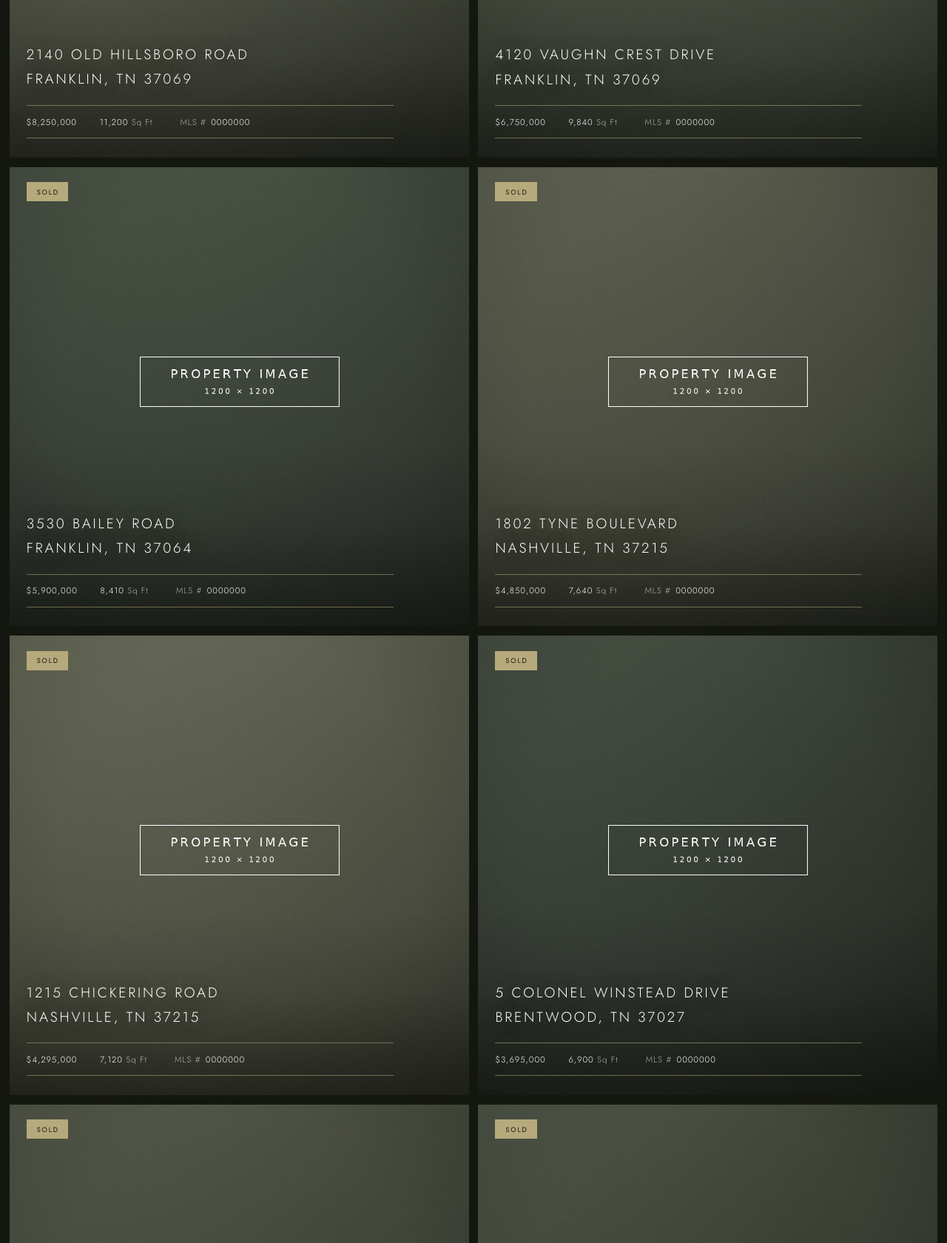
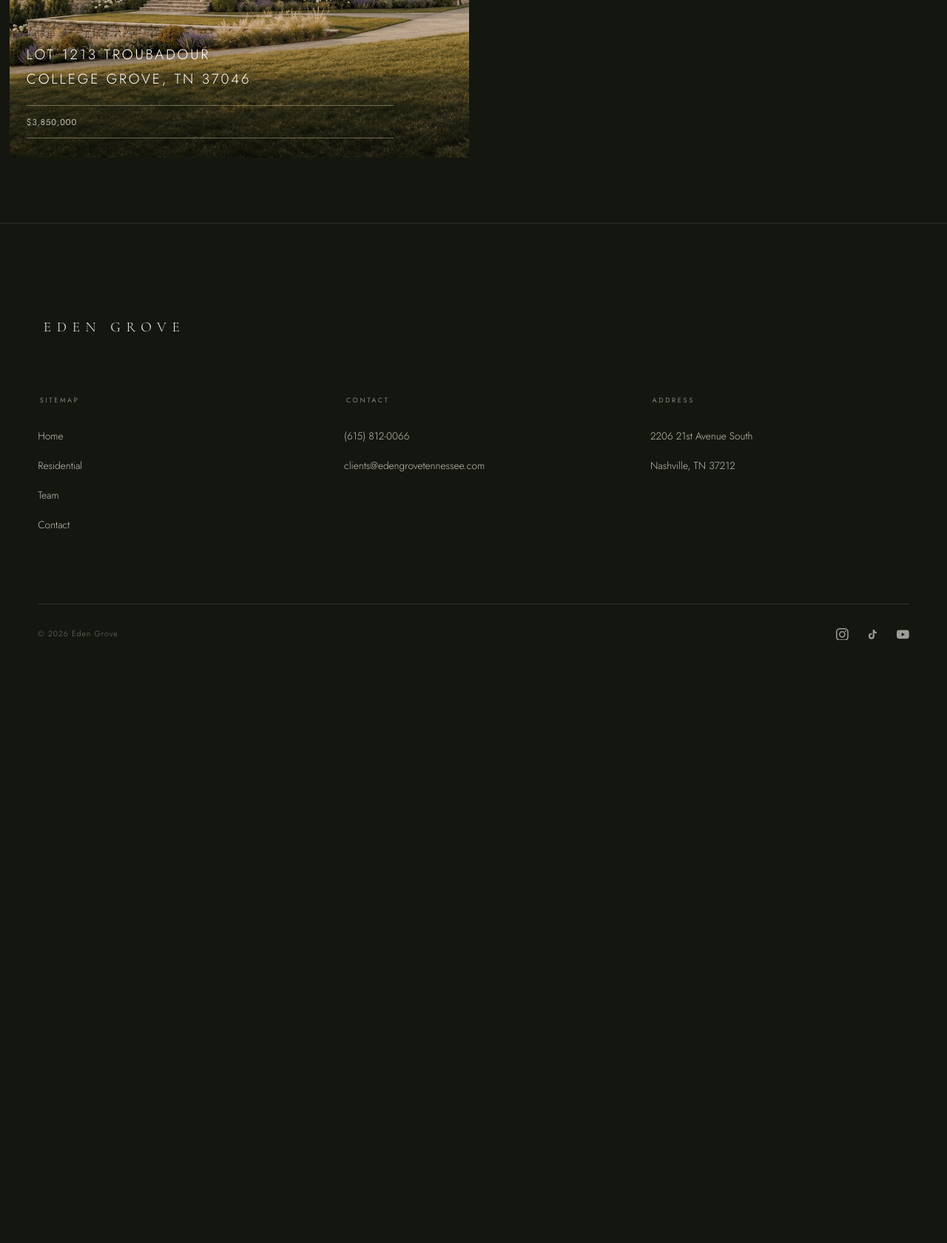
Before and after one commit to edengrovetennessee/edengrove-website, a plain HTML site: page past-transactions.html in a window 1280 px wide. Shown: the part 1120-2800 px from the top of the page at 74% size. After the commit the page ends 2033 px from the top, so only its background shows below. Drawn offline with nearby package versions, Linux system fonts and the light colour scheme.

Commit message:
First real past transaction: Lot 1213 Troubadour; invented ones removed

```diff
--- a/past-transactions.html
+++ b/past-transactions.html
@@ -689,120 +689,13 @@ blockquote{
   <div class="listings__grid">
 
     <div class="prop prop--sold" tabindex="0">
-      <img src="media/past-7.jpg" alt="">
+      <img src="media/sold-troubadour-1213.jpg" alt="">
       <span class="prop__status">Sold</span>
       <div class="prop__body">
-        <h3 class="prop__addr">2140 Old Hillsboro Road<br>Franklin, TN 37069</h3>
+        <h3 class="prop__addr">Lot 1213 Troubadour<br>College Grove, TN 37046</h3>
         <div class="prop__more"><div>
           <div class="prop__facts">
-            <span>$8,250,000</span>
-            <span>11,200 <span class="k">Sq Ft</span></span>
-            <span><span class="k">MLS #</span>0000000</span>
-          </div>
-        </div></div>
-      </div>
-    </div>
-
-    <div class="prop prop--sold" tabindex="0">
-      <img src="media/past-1.jpg" alt="">
-      <span class="prop__status">Sold</span>
-      <div class="prop__body">
-        <h3 class="prop__addr">4120 Vaughn Crest Drive<br>Franklin, TN 37069</h3>
-        <div class="prop__more"><div>
-          <div class="prop__facts">
-            <span>$6,750,000</span>
-            <span>9,840 <span class="k">Sq Ft</span></span>
-            <span><span class="k">MLS #</span>0000000</span>
-          </div>
-        </div></div>
-      </div>
-    </div>
-
-    <div class="prop prop--sold" tabindex="0">
-      <img src="media/past-2.jpg" alt="">
-      <span class="prop__status">Sold</span>
-      <div class="prop__body">
-        <h3 class="prop__addr">3530 Bailey Road<br>Franklin, TN 37064</h3>
-        <div class="prop__more"><div>
-          <div class="prop__facts">
-            <span>$5,900,000</span>
-            <span>8,410 <span class="k">Sq Ft</span></span>
-            <span><span class="k">MLS #</span>0000000</span>
-          </div>
-        </div></div>
-      </div>
-    </div>
-
-    <div class="prop prop--sold" tabindex="0">
-      <img src="media/past-5.jpg" alt="">
-      <span class="prop__status">Sold</span>
-      <div class="prop__body">
-        <h3 class="prop__addr">1802 Tyne Boulevard<br>Nashville, TN 37215</h3>
-        <div class="prop__more"><div>
-          <div class="prop__facts">
-            <span>$4,850,000</span>
-            <span>7,640 <span class="k">Sq Ft</span></span>
-            <span><span class="k">MLS #</span>0000000</span>
-          </div>
-        </div></div>
-      </div>
-    </div>
-
-    <div class="prop prop--sold" tabindex="0">
-      <img src="media/past-3.jpg" alt="">
-      <span class="prop__status">Sold</span>
-      <div class="prop__body">
-        <h3 class="prop__addr">1215 Chickering Road<br>Nashville, TN 37215</h3>
-        <div class="prop__more"><div>
-          <div class="prop__facts">
-            <span>$4,295,000</span>
-            <span>7,120 <span class="k">Sq Ft</span></span>
-            <span><span class="k">MLS #</span>0000000</span>
-          </div>
-        </div></div>
-      </div>
-    </div>
-
-    <div class="prop prop--sold" tabindex="0">
-      <img src="media/past-6.jpg" alt="">
-      <span class="prop__status">Sold</span>
-      <div class="prop__body">
-        <h3 class="prop__addr">5 Colonel Winstead Drive<br>Brentwood, TN 37027</h3>
-        <div class="prop__more"><div>
-          <div class="prop__facts">
-            <span>$3,695,000</span>
-            <span>6,900 <span class="k">Sq Ft</span></span>
-            <span><span class="k">MLS #</span>0000000</span>
-          </div>
-        </div></div>
-      </div>
-    </div>
-
-    <div class="prop prop--sold" tabindex="0">
-      <img src="media/past-4.jpg" alt="">
-      <span class="prop__status">Sold</span>
-      <div class="prop__body">
-        <h3 class="prop__addr">9 Northumberland<br>Nashville, TN 37215</h3>
-        <div class="prop__more"><div>
-          <div class="prop__facts">
-            <span>$3,150,000</span>
-            <span>6,480 <span class="k">Sq Ft</span></span>
-            <span><span class="k">MLS #</span>0000000</span>
-          </div>
-        </div></div>
-      </div>
-    </div>
-
-    <div class="prop prop--sold" tabindex="0">
-      <img src="media/past-8.jpg" alt="">
-      <span class="prop__status">Sold</span>
-      <div class="prop__body">
-        <h3 class="prop__addr">700 Bowling Avenue<br>Nashville, TN 37215</h3>
-        <div class="prop__more"><div>
-          <div class="prop__facts">
-            <span>$2,975,000</span>
-            <span>5,760 <span class="k">Sq Ft</span></span>
-            <span><span class="k">MLS #</span>0000000</span>
+            <span>$3,850,000</span>
           </div>
         </div></div>
       </div>
```
Also changed, not shown: media/past-1.jpg (deleted), media/past-2.jpg (deleted), media/past-3.jpg (deleted), media/past-4.jpg (deleted), media/past-5.jpg (deleted), media/past-6.jpg (deleted), media/past-7.jpg (deleted), media/past-8.jpg (deleted), media/sold-troubadour-1213.jpg (added).
